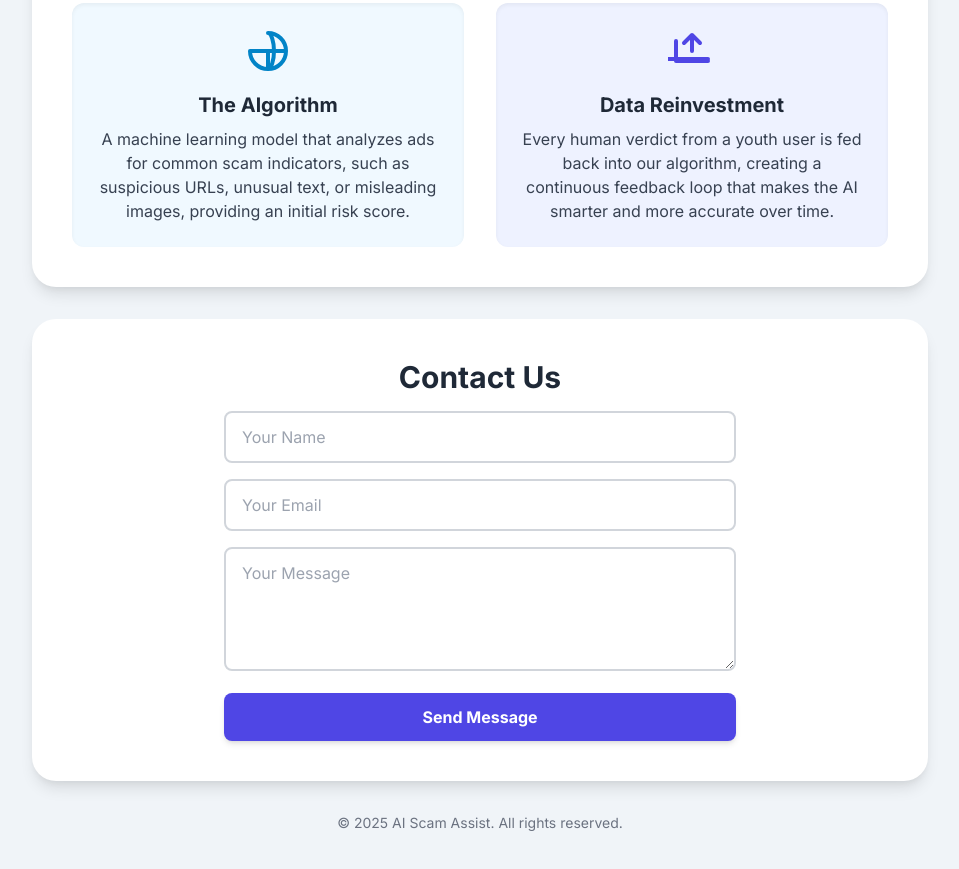
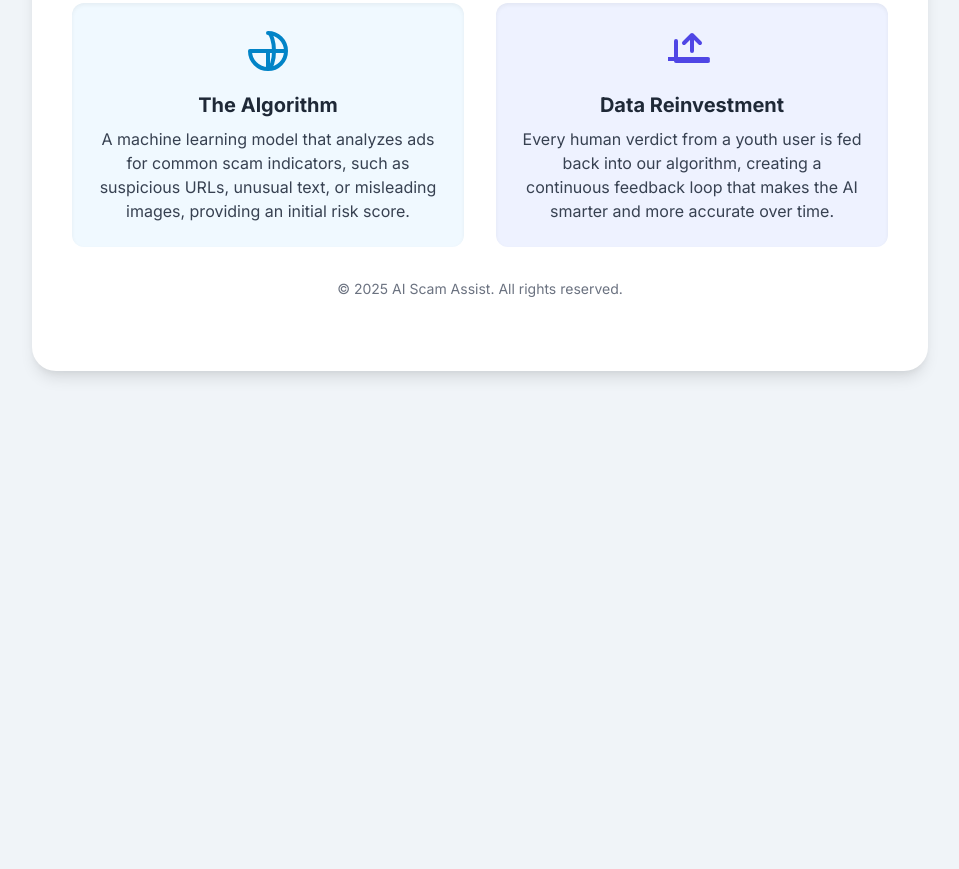
Before and after one commit to SleepyMoozy/Ai-scam-assist, a plain HTML site: page index.html in a window 1280 px wide. Shown: the part 857-1726 px from the top of the page, without its empty margins (160-1119 px from the left). After the commit the page ends 1308 px from the top, so only its background shows below. Drawn offline with nearby package versions, Linux system fonts and the light colour scheme.

Commit message:
Update index.html

```diff
--- a/index.html
+++ b/index.html
@@ -134,20 +134,6 @@
                     </p>
                 </div>
             </div>
-        </section>
-
-        <!-- Contact Page/Form Section -->
-        <section class="section-card" id="contact-us">
-            <h2 class="text-3xl font-bold text-gray-800 mb-4 text-center">Contact Us</h2>
-            <form class="space-y-4 max-w-lg mx-auto" onsubmit="event.preventDefault(); openModal('contact-modal');">
-                <input type="text" placeholder="Your Name" class="w-full px-4 py-3 rounded-lg border-2 border-gray-300 focus:outline-none focus:border-indigo-500 transition duration-300">
-                <input type="email" placeholder="Your Email" class="w-full px-4 py-3 rounded-lg border-2 border-gray-300 focus:outline-none focus:border-indigo-500 transition duration-300">
-                <textarea rows="4" placeholder="Your Message" class="w-full px-4 py-3 rounded-lg border-2 border-gray-300 focus:outline-none focus:border-indigo-500 transition duration-300"></textarea>
-                <button type="submit" class="w-full bg-indigo-600 hover:bg-indigo-700 text-white font-bold py-3 rounded-lg shadow-md transition duration-300">
-                    Send Message
-                </button>
-            </form>
-        </section>
 
         <!-- Footer -->
         <footer class="text-center text-gray-500 text-sm mt-8 pb-8">
```
